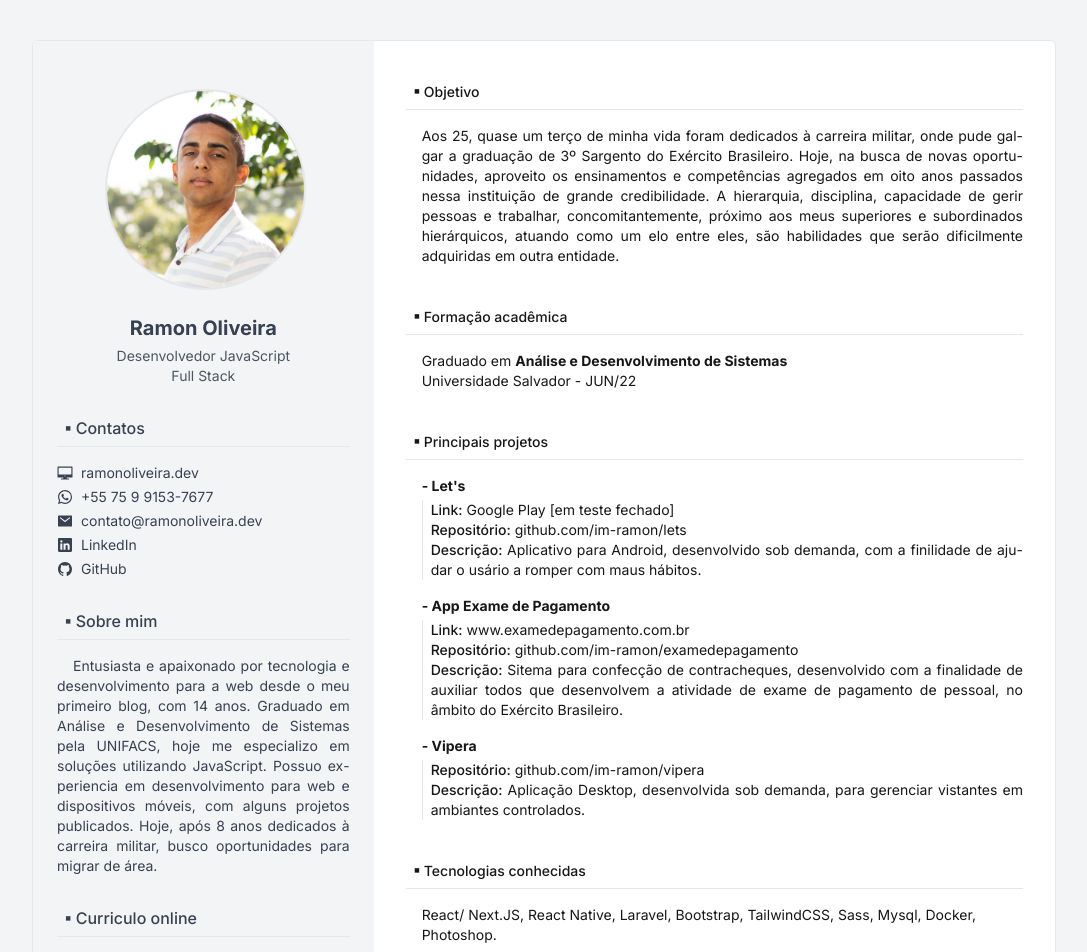
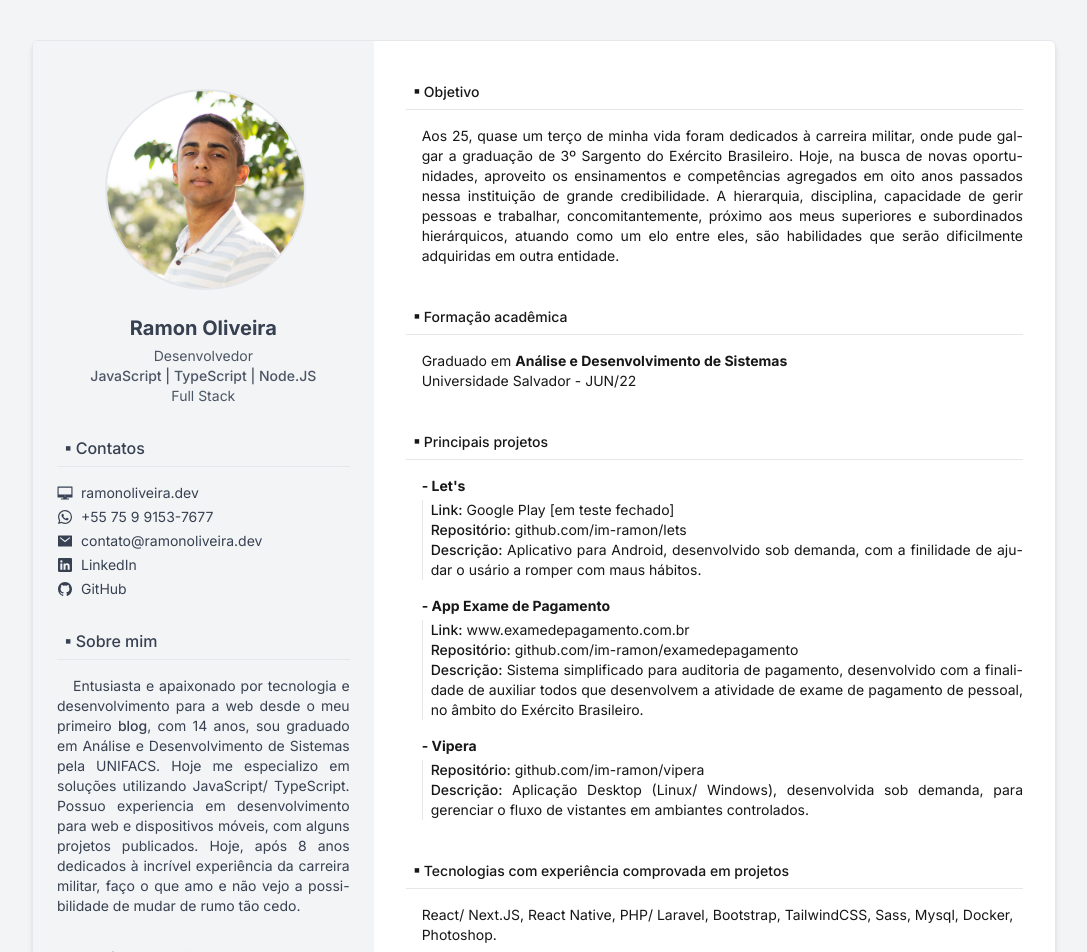
Before and after one commit to im-ramon/meu-curriculo, a React (Vite) app: page / in a window 1280 px wide. Shown: the top 952 px of the page, without its empty margins (96-1183 px from the left). Built offline with nearby package versions, Linux system fonts and the light colour scheme.

Commit message:
feat: :sparkles: Update data
Update data

```diff
--- a/src/App.tsx
+++ b/src/App.tsx
@@ -1,8 +1,8 @@
-import Curriculo from './components/Curriculo'
+import Curriculo from './components/Curriculo';
 
 function App() {
     return (
-        <div id="app" className='bg-gray-100'>
+        <div id="app">
             <Curriculo />
         </div>
     );
--- a/src/components/Aside.tsx
+++ b/src/components/Aside.tsx
@@ -16,7 +16,8 @@ function Aside() {
                         <img className='rounded-full border-2 select-none w-full box-content' src={perfil} alt="Foto do perfil" />
                     </div>
                     <h1 className="text-xl font-semibold mb-1">Ramon Oliveira</h1>
-                    <h3 className="text-gray-600 text-sm">Desenvolvedor JavaScript</h3>
+                    <h3 className="text-gray-600 text-sm">Desenvolvedor</h3>
+                    <h3 className="text-gray-600 text-sm font-medium">JavaScript | TypeScript | Node.JS</h3>
                     <h3 className="text-gray-600 text-sm">Full Stack</h3>
                 </div>
                 <div id="contatos" className='mt-6'>
@@ -44,14 +45,13 @@ function Aside() {
                 </div>
                 <div id="sobremim" className='mt-6'>
                     <Title title='Sobre mim' />
-                    <p className='text-sm text-justify indent-4'>Entusiasta e apaixonado por tecnologia e desenvolvimento para a web desde o meu primeiro blog, com 14 anos. Graduado em Análise e Desenvolvimento de Sistemas pela UNIFACS, hoje me especializo em soluções utilizando JavaScript.
-                        Possuo experiencia em desenvolvimento para web e dispositivos móveis, com alguns projetos publicados. Hoje, após 8 anos dedicados à carreira militar, busco oportunidades para migrar de área.</p>
-
+                    <p className='text-sm text-justify indent-4'>Entusiasta e apaixonado por tecnologia e desenvolvimento para a web desde o meu primeiro <a href="http://editpesramon.blogspot.com/" target="_blank" rel="noopener noreferrer" className='font-medium'>blog</a>, com 14 anos, sou graduado em Análise e Desenvolvimento de Sistemas pela UNIFACS. Hoje me especializo em soluções utilizando JavaScript/ TypeScript.
+                        Possuo experiencia em desenvolvimento para web e dispositivos móveis, com alguns projetos publicados. Hoje, após 8 anos dedicados à incrível experiência da carreira militar, faço o que amo e não vejo a possibilidade de mudar de rumo tão cedo.</p>
                 </div>
 
 
                 <div id="qrcode" className={`mt-6 ${showQRCode ? '' : 'print:hidden'}`}>
-                    <Title title='Curriculo online' />
+                    <Title title='Currículo atualizado' />
                     <div className=' px-12'>
                         <a href="https://curriculo.ramonoliveira.dev/" className='text-center' title='www.curriculo.ramonoliveira.dev' target="_blank" rel="noopener noreferrer">
                             <img src={qr_code} alt="QRCODE" />
--- a/src/components/Curriculo.tsx
+++ b/src/components/Curriculo.tsx
@@ -1,8 +1,8 @@
 import { useRef } from 'react';
+import { useReactToPrint } from 'react-to-print';
 import Aside from "./Aside";
 import ButtonArea from "./ButtonArea";
 import Main from "./Main";
-import { useReactToPrint } from 'react-to-print';
 
 export default function Curriculo() {
     const componentRef = useRef(null);
@@ -12,7 +12,7 @@ export default function Curriculo() {
 
     return (
         <>
-            <div ref={componentRef} id="curriculo" className="bg-white border mx-auto w-full max-w-screen-lg text-text rounded-md my-10 grid grid-cols-12">
+            <div ref={componentRef} id="curriculo" className="bg-white shadow-md print:shadow-none border mx-auto w-full max-w-screen-lg text-text rounded-md my-10 grid grid-cols-12">
                 <Aside />
                 <Main />
             </div>
--- a/src/components/Main.tsx
+++ b/src/components/Main.tsx
@@ -32,19 +32,19 @@ export default function Main() {
                         linkText="www.examedepagamento.com.br"
                         linkHref="https://examedepagamento.com.br/"
                         githubLink="https://github.com/im-ramon/examedepagamento"
-                        description="Sitema para confecção de contracheques, desenvolvido com a finalidade de auxiliar todos que desenvolvem a atividade de exame de pagamento de pessoal, no âmbito do Exército Brasileiro."
+                        description="Sistema simplificado para auditoria de pagamento, desenvolvido com a finalidade de auxiliar todos que desenvolvem a atividade de exame de pagamento de pessoal, no âmbito do Exército Brasileiro."
                     />
                     <ProjetctItem
                         title="Vipera"
                         githubLink="https://github.com/im-ramon/vipera"
-                        description="Aplicação Desktop, desenvolvida sob demanda, para gerenciar vistantes em ambiantes controlados."
+                        description="Aplicação Desktop (Linux/ Windows), desenvolvida sob demanda, para gerenciar o fluxo de vistantes em ambiantes controlados."
                     />
                 </MainConatainer>
 
                 <MainConatainer>
-                    <Title title="Tecnologias conhecidas" />
+                    <Title title="Tecnologias com experiência comprovada em projetos" />
                     <div className="pl-4">
-                        <span>React/ Next.JS, React Native, Laravel, Bootstrap, TailwindCSS, Sass, Mysql, Docker, Photoshop.</span>
+                        <span>React/ Next.JS, React Native, PHP/ Laravel, Bootstrap, TailwindCSS, Sass, Mysql, Docker, Photoshop.</span>
                     </div>
                 </MainConatainer>
 
@@ -54,7 +54,7 @@ export default function Main() {
                         company="Exército Brasileiro"
                         start="MAR/2015"
                         exit="FEV/2023"
-                        office="3º Sargento | Pagamaneto de pessoal Veterano e Pensionistas"
+                        office="3º Sargento | Pagamento de pessoal Veterano e Pensionistas"
                         skills="Preparar, calcular, fazer o fechamento da folha de pagamento de pessoal Veterano e Penionistas da organização militar, além de atividades inerentes à carreira militar."
                     />
 
--- a/src/styles/index.css
+++ b/src/styles/index.css
@@ -20,6 +20,12 @@
     -webkit-text-size-adjust: 100%;
 }
 
+@media print {
+    :root {
+        background: rgb(255, 255, 255);
+    }
+}
+
 #root {
     max-width: 1440px;
     margin: 0 auto;
```
Also changed, not shown: 5 other files (tests, documents, lock files or other folders).
